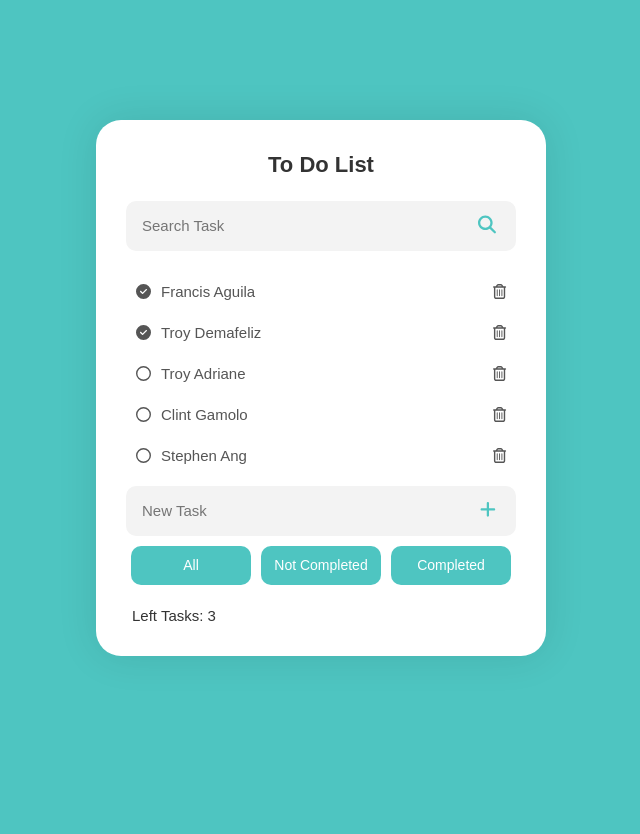
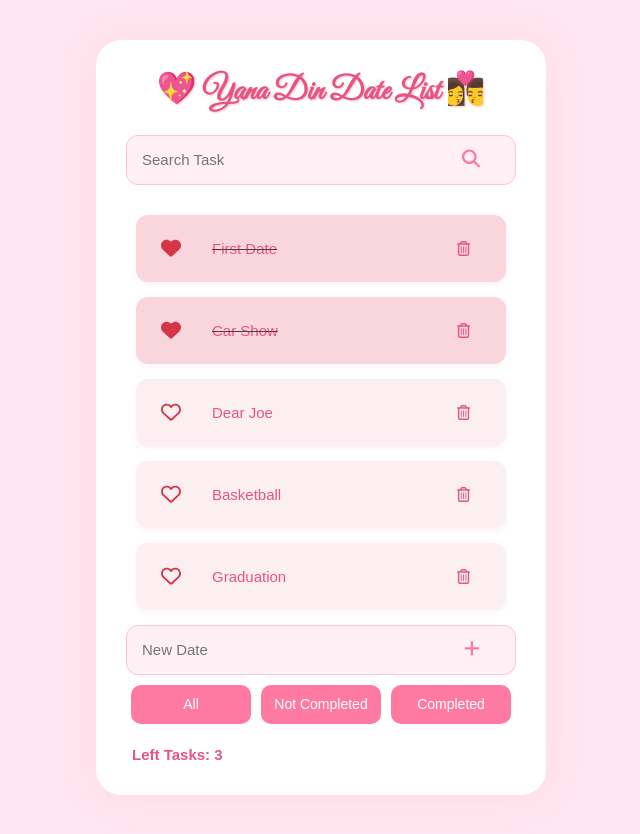
Before and after one commit to Din-Shane-Dominic-Magallanes/ToDoList, a Vue app in the folder to-do-list/: page / in a window 1280 px wide. Shown: the whole page, without its empty margins (319-959 px from the left). Before the commit the page ends 800 px from the top, so only its background shows below. Built offline with nearby package versions, Linux system fonts and the light colour scheme.

Commit message:
updated theme to pink

```diff
--- a/to-do-list/index.html
+++ b/to-do-list/index.html
@@ -3,6 +3,7 @@
   <head>
     <meta charset="UTF-8">
     <link rel="icon" href="/favicon.ico">
+    <link href="https://fonts.googleapis.com/css2?family=Great+Vibes&display=swap" rel="stylesheet">
     <meta name="viewport" content="width=device-width, initial-scale=1.0">
     <title>Vite App</title>
   </head>
--- a/to-do-list/src/App.vue
+++ b/to-do-list/src/App.vue
@@ -17,27 +17,27 @@ export default {
       tasks: [
         {
           id: 1,
-          title: "Francis Aguila",
+          title: "First Date",
           completed: true,
         },
         {
           id: 2,
-          title: "Troy Demafeliz",
+          title: "Car Show",
           completed: true,
         },
         {
           id: 3,
-          title: "Troy Adriane",
+          title: "Dear Joe",
           completed: false,
         },
         {
           id: 4,
-          title: "Clint Gamolo",
+          title: "Basketball",
           completed: false,
         },
         {
           id: 5,
-          title: "Stephen Ang",
+          title: "Graduation",
           completed: false,
         },
       ],
--- a/to-do-list/src/assets/main.css
+++ b/to-do-list/src/assets/main.css
@@ -10,12 +10,12 @@ general
 
 body {
   font: 15px/1.4 "Poppins", sans-serif;
-  background: #4ec5c1;
-  color: #333;
+  background: #ffe6f0;
+  color: #4d3d3d;
 }
 
 #app {
-  padding: 60px 0;
+  padding: 20px 0;
 }
 
 .container {
@@ -29,23 +29,32 @@ input[type="text"] {
   height: 50px;
   font: 15px/1.4 "Poppins", sans-serif;
   padding: 15px;
-  background: #f3f3f3;
-  color: #333;
-  border: 1px solid transparent;
-  border-radius: 10px;
+  background: #fff0f5;
+  color: #4d3d3d;
+  border: 1px solid #f9c6d1;
+  border-radius: 12px;
   transition: border 0.3s linear;
 }
 
 input[type="text"]:focus {
   outline: none;
-  border: 1px solid #4ec5c1;
+  border: 1px solid #ff7aa2;
+  background: #fff6fa;
 }
 
 button {
   cursor: pointer;
   font: 15px/1.4 "Poppins", sans-serif;
-  color: #555;
-  transition: all 0.3s linear;
+  color: #fff;
+  background: #ff7aa2;
+  border: none;
+  border-radius: 10px;
+  padding: 8px 16px;
+  transition: all 0.3s ease;
+}
+
+button:hover {
+  background: #e75480;
 }
 
 button:focus {
@@ -56,21 +65,15 @@ h1 {
   font-size: 22px;
 }
 
-ul {
-  list-style: none;
-  margin: 0;
-  padding: 0;
-}
-
 /*
 task
 ----
 */
 .task {
-  background: #fff;
+  background: #ffffff;
   border-radius: 25px;
   padding: 30px;
-  box-shadow: 0px 0px 40px 0px rgba(0, 0, 0, 0.1);
+  box-shadow: 0px 0px 40px 0px rgba(255, 192, 203, 0.3);
 }
 
 .title {
@@ -78,14 +81,24 @@ task
   margin: 0 0 20px;
 }
 
+.title h1 {
+  font-family: 'Great Vibes', cursive;
+  font-size: 32px;
+  color: #e75480;
+  text-shadow: 1px 1px 2px rgba(231, 84, 128, 0.3);
+}
+
 .search {
   position: relative;
   margin: 0 0 30px;
 }
+.search input {
+  padding-right: 45px;
+}
 .search button {
   background: none;
   border: none;
-  color: #4ec5c1;
+  color: #ff7aa2;
   font-size: 18px;
   position: absolute;
   top: 50%;
@@ -101,7 +114,7 @@ task
 .form button {
   background: none;
   border: none;
-  color: #4ec5c1;
+  color: #ff7aa2;
   font-size: 18px;
   position: absolute;
   top: 50%;
@@ -118,7 +131,7 @@ task
 .filterBtns button {
   font-size: 14px;
   width: 100%;
-  background: #4ec5c1;
+  background: #ff7aa2;
   color: #fff;
   border: none;
   border-radius: 10px;
@@ -127,11 +140,13 @@ task
 }
 
 .filterBtns button:hover {
-  background: #333;
+  background: #e75480;
 }
 
 .leftTasks {
   padding: 0 6px;
+  color: #e75480;
+  font-weight: bold;
 }
 
 /*
@@ -146,7 +161,20 @@ task items
   display: flex;
   justify-content: space-between;
   align-items: center;
-  margin: 0 0 20px;
+  margin-bottom: 15px;
+  padding: 15px 20px;
+  border-radius: 12px;
+  transition: background-color 0.3s ease;
+  box-shadow: 0 2px 6px rgba(255, 105, 180, 0.1);
+}
+
+.taskItems li:not(.toggle-completed) {
+  background-color: #fbeff2;
+}
+
+.taskItems li.toggle-completed {
+  background-color: #f9d6dc;
+  text-decoration: line-through;
 }
 
 .taskItems li button {
@@ -154,6 +182,11 @@ task items
   border: none;
   display: flex;
   align-items: center;
+  color: #e75480;
+}
+
+.taskItems li button:hover {
+  color: #ff4f81;
 }
 
 .taskItems li button:first-child + button {
@@ -165,12 +198,3 @@ task items
 .taskItems li button:last-child {
   margin-left: auto;
 }
-
-.taskItems button {
-  background: none;
-  border: none;
-}
-
-.taskItems button:hover {
-  color: #4ec5c1;
-}
--- a/to-do-list/src/components/TaskForm.vue
+++ b/to-do-list/src/components/TaskForm.vue
@@ -1,7 +1,7 @@
 <template>
   <div class="form">
-    <input v-model="localTask" type="text" placeholder="New Task" @keyup.enter="submitTask" />
-    <button @click="submitTask"><font-awesome-icon :icon="['fas', 'plus']" /></button>
+    <input v-model="localDate" type="text" placeholder="New Date" @keyup.enter="submitDate" />
+    <button @click="submitDate"><font-awesome-icon :icon="['fas', 'plus']" /></button>
   </div>
 </template>
 
@@ -9,14 +9,14 @@
 export default {
   data() {
     return {
-      localTask: ''
+      localDate: ''
     };
   },
   methods: {
-    submitTask() {
-      if (this.localTask.trim()) {
-        this.$emit('add', this.localTask);
-        this.localTask = '';
+    submitDate() {
+      if (this.localDate.trim()) {
+        this.$emit('add', this.localDate);
+        this.localDate = '';
       }
     }
   }
--- a/to-do-list/src/components/TaskHeader.vue
+++ b/to-do-list/src/components/TaskHeader.vue
@@ -1,5 +1,5 @@
 <template>
-  <div class="title">
-    <h1>To Do List</h1>
+  <div class="title romantic-title">
+    <h1>💖  Yana Din Date List  👩‍❤️‍💋‍👨</h1>
   </div>
 </template>
--- a/to-do-list/src/components/TaskItem.vue
+++ b/to-do-list/src/components/TaskItem.vue
@@ -1,7 +1,10 @@
 <template>
   <li :class="{'toggle-completed': task.completed}">
-    <button @click="$emit('toggle', task)">
-      <font-awesome-icon :icon="task.completed ? ['fas', 'check-circle'] : ['far', 'circle']" />
+    <button @click="$emit('toggle', task)" class="heart-btn">
+      <font-awesome-icon
+        :icon="task.completed ? ['fas', 'heart'] : ['far', 'heart']"
+        :class="{ animated: task.completed }"
+      />
     </button>
     <button @click="$emit('toggle', task)">
       {{ task.title }}
@@ -19,3 +22,35 @@ export default {
   }
 }
 </script>
+
+<style scoped>
+.heart-btn {
+  background: none;
+  border: none;
+  cursor: pointer;
+  color: #d63447;
+  font-size: 20px;
+  outline: none;
+  transition: transform 0.3s ease;
+  padding: 5px;
+}
+
+.heart-btn:hover {
+  transform: scale(1.2);
+}
+
+.animated {
+  animation: beat 0.6s ease forwards;
+}
+
+@keyframes beat {
+  0%, 100% {
+    transform: scale(1);
+    color: #d63447;
+  }
+  50% {
+    transform: scale(1.3);
+    color: #ff6b81;
+  }
+}
+</style>
--- a/to-do-list/src/main.js
+++ b/to-do-list/src/main.js
@@ -7,9 +7,11 @@ import { library } from '@fortawesome/fontawesome-svg-core';
 import { FontAwesomeIcon } from '@fortawesome/vue-fontawesome';
 import { faSearch, faPlus, faCheckCircle } from '@fortawesome/free-solid-svg-icons';
 import { faTrashAlt, faCircle } from '@fortawesome/free-regular-svg-icons';
+import { faHeart as fasHeart } from '@fortawesome/free-solid-svg-icons'
+import { faHeart as farHeart } from '@fortawesome/free-regular-svg-icons'
 
-library.add(faSearch, faPlus, faCheckCircle, faCircle, faTrashAlt);
+library.add(faSearch, faPlus, faCheckCircle, faCircle, faTrashAlt, fasHeart, farHeart);
 
 createApp(App)
-  .component('font-awesome-icon', FontAwesomeIcon) // Register the FontAwesomeIcon component globally
+  .component('font-awesome-icon', FontAwesomeIcon)
   .mount('#app');
```
